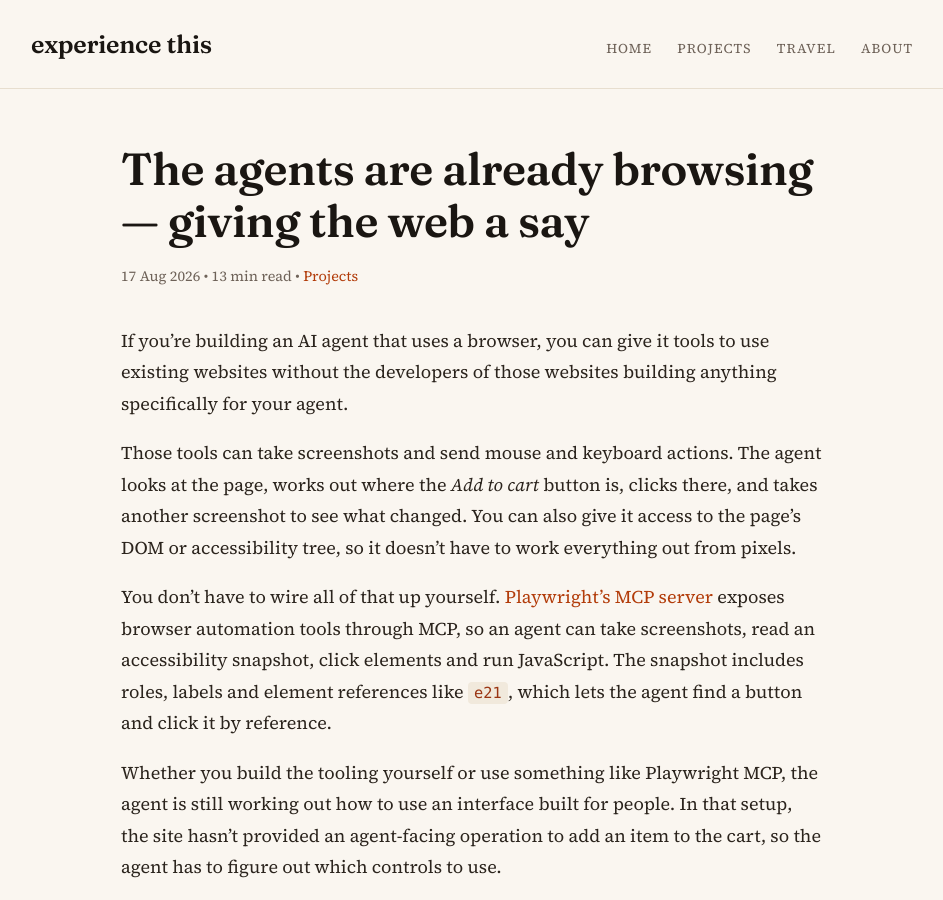
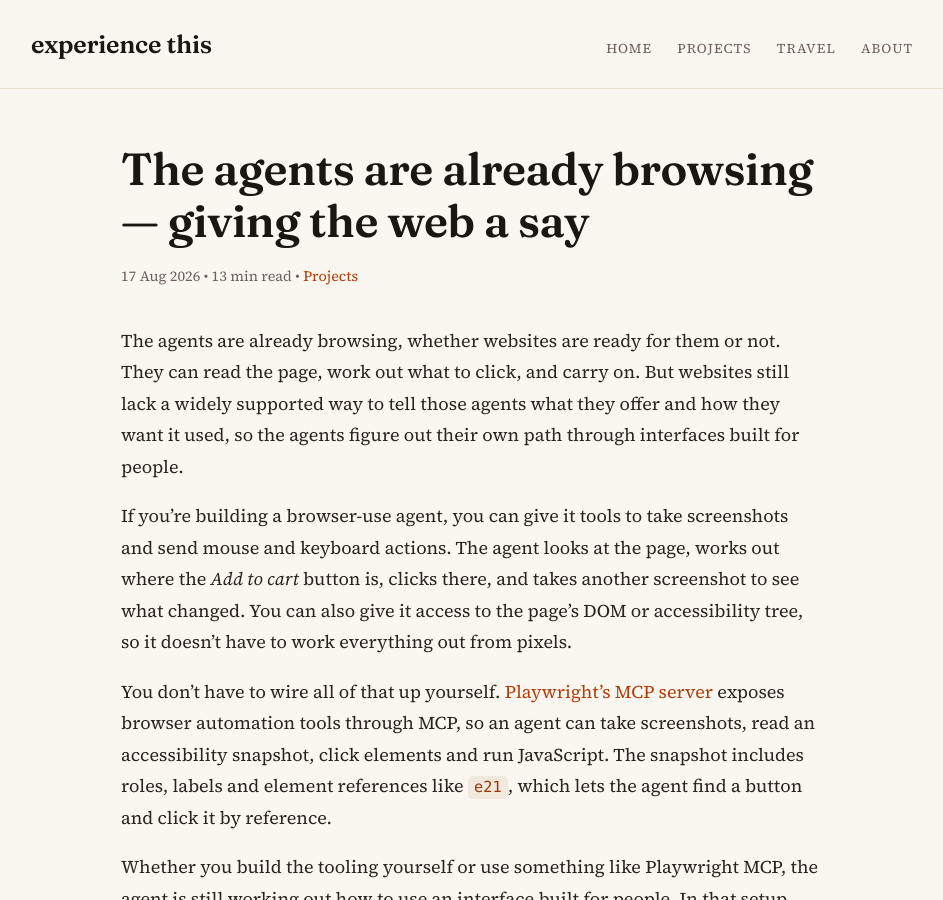
Before and after one commit to victorhuangwq/experiencethis.world, a Jekyll site: the page built from _posts/2026-08-17-agents-are-already-browsing.md, in a window 1280 px wide and 900 px high. Shown: the whole window, without its empty margins (168-1111 px from the left). Built offline with Jekyll 4.4.1, drawn with Linux system fonts in a browser that asks for light colours.

Commit message:
Lead WebMCP post with the gap between agents and websites

```diff
--- a/_posts/2026-08-17-agents-are-already-browsing.md
+++ b/_posts/2026-08-17-agents-are-already-browsing.md
@@ -14,9 +14,9 @@ tags:
 description: "A year of security and privacy work on WebMCP: how I ended up writing the threat model, what it changed, and why I think giving agents a real path into websites is good for the web."
 ---
 
-If you're building an AI agent that uses a browser, you can give it tools to use existing websites without the developers of those websites building anything specifically for your agent.
+The agents are already browsing, whether websites are ready for them or not. They can read the page, work out what to click, and carry on. But websites still lack a widely supported way to tell those agents what they offer and how they want it used, so the agents figure out their own path through interfaces built for people.
 
-Those tools can take screenshots and send mouse and keyboard actions. The agent looks at the page, works out where the *Add to cart* button is, clicks there, and takes another screenshot to see what changed. You can also give it access to the page's DOM or accessibility tree, so it doesn't have to work everything out from pixels.
+If you're building a browser-use agent, you can give it tools to take screenshots and send mouse and keyboard actions. The agent looks at the page, works out where the *Add to cart* button is, clicks there, and takes another screenshot to see what changed. You can also give it access to the page's DOM or accessibility tree, so it doesn't have to work everything out from pixels.
 
 You don't have to wire all of that up yourself. [Playwright's MCP server](https://github.com/microsoft/playwright-mcp) exposes browser automation tools through MCP, so an agent can take screenshots, read an accessibility snapshot, click elements and run JavaScript. The snapshot includes roles, labels and element references like `e21`, which lets the agent find a button and click it by reference.
 
```
